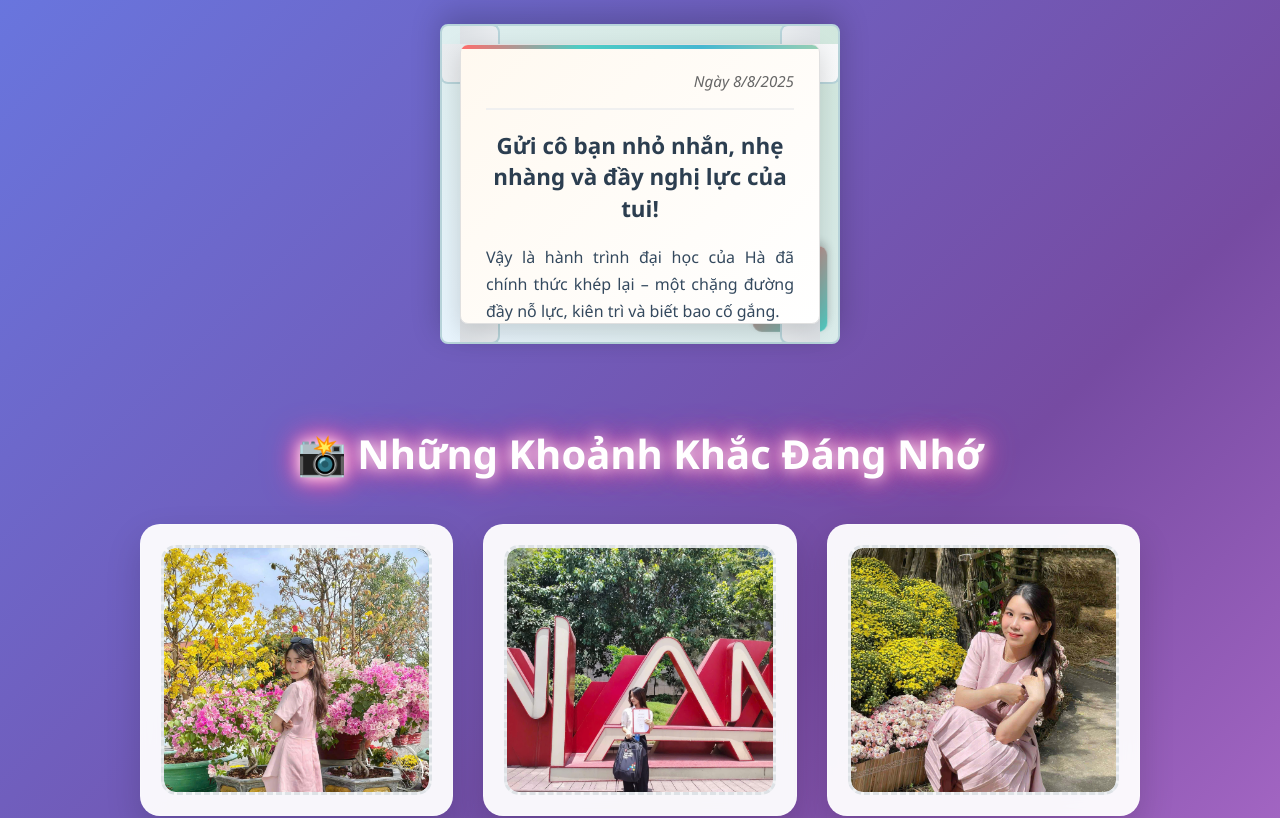
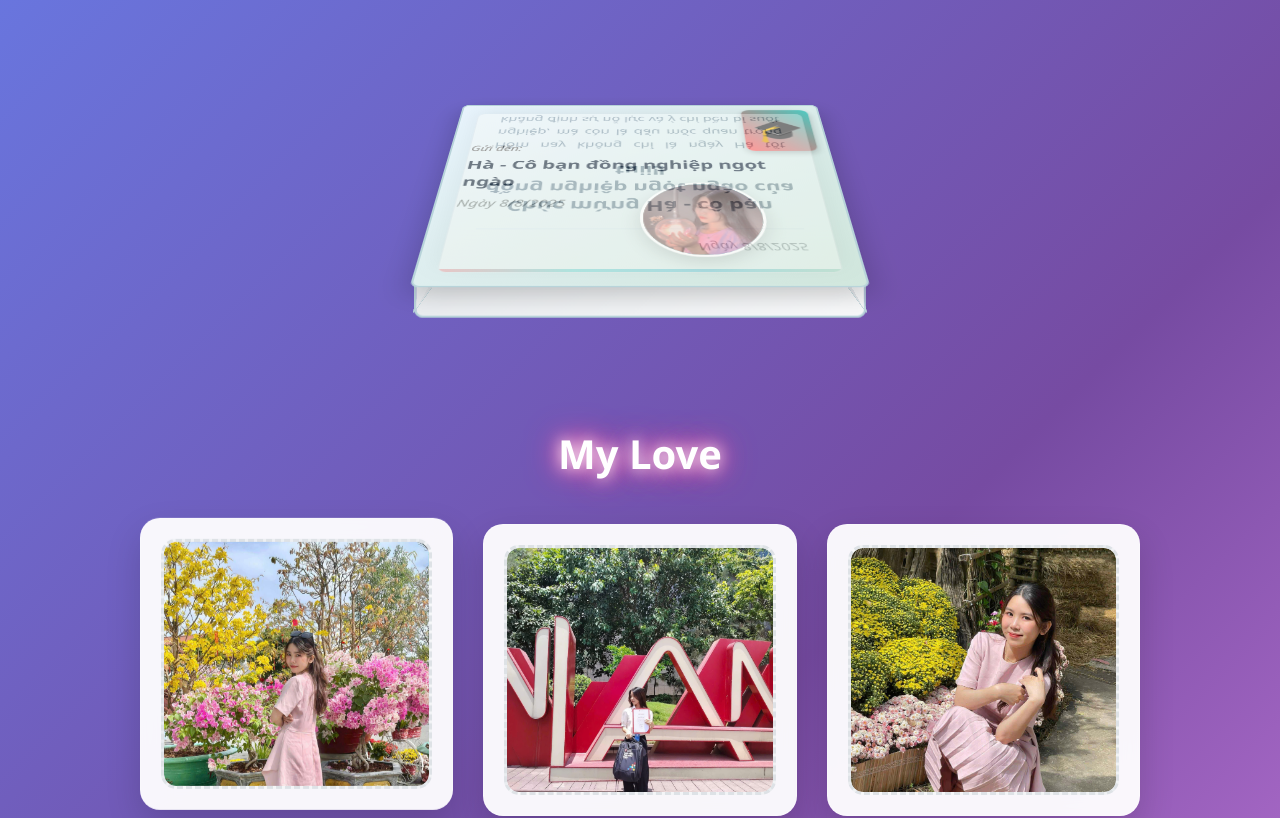
Before and after one commit to baogocm/fromMyTien, a React (Vite) app: page / in a window 1280 px wide. Shown: the part 300-1118 px from the top of the page. Built offline with nearby package versions, Linux system fonts and the light colour scheme.

Commit message:
update img letter

```diff
--- a/src/App.css
+++ b/src/App.css
@@ -109,9 +109,58 @@ body {
   animation: pulse 2s infinite;
 }
 
+.envelope-image {
+  position: absolute;
+  top: 50%;
+  left: 50%;
+  transform: translate(-50%, -50%);
+  width: 120px;
+  height: 120px;
+  border-radius: 50%;
+  overflow: hidden;
+  border: 3px solid rgba(255, 255, 255, 0.8);
+  box-shadow: 0 8px 20px rgba(0, 0, 0, 0.15);
+  animation: float 4s ease-in-out infinite;
+  z-index: 2;
+}
+
+.envelope-image img {
+  width: 100%;
+  height: 100%;
+  object-fit: cover;
+  transition: all 0.3s ease;
+}
+
+.envelope-image::before {
+  content: '';
+  position: absolute;
+  top: 0;
+  left: 0;
+  right: 0;
+  bottom: 0;
+  background: linear-gradient(45deg, transparent, rgba(255, 255, 255, 0.3), transparent);
+  animation: shimmer 3s ease-in-out infinite;
+  z-index: 1;
+}
+
+.envelope-image::after {
+  content: '';
+  position: absolute;
+  top: -2px;
+  left: -2px;
+  right: -2px;
+  bottom: -2px;
+  background: linear-gradient(45deg, #ff6b6b, #4ecdc4, #45b7d1, #96ceb4);
+  border-radius: 50%;
+  z-index: -1;
+  animation: rotateGlow 4s linear infinite;
+}
+
 .address-area {
   margin-top: 60px;
   text-align: left;
+  z-index: 3;
+  position: relative;
 }
 
 .to-label {
@@ -350,6 +399,19 @@ body {
   border: 1px solid rgba(255, 255, 255, 0.2);
   position: relative;
   overflow: hidden;
+  animation: floatFrame 6s ease-in-out infinite;
+}
+
+.photo-frame:nth-child(1) {
+  animation-delay: 0s;
+}
+
+.photo-frame:nth-child(2) {
+  animation-delay: 2s;
+}
+
+.photo-frame:nth-child(3) {
+  animation-delay: 4s;
 }
 
 .photo-frame::before {
@@ -368,9 +430,27 @@ body {
   transform: translateX(100%);
 }
 
+.photo-frame::after {
+  content: '';
+  position: absolute;
+  top: -50%;
+  left: -50%;
+  width: 200%;
+  height: 200%;
+  background: conic-gradient(from 0deg, transparent, rgba(102, 126, 234, 0.1), transparent);
+  animation: rotateGlow 4s linear infinite;
+  opacity: 0;
+  transition: opacity 0.3s ease;
+}
+
+.photo-frame:hover::after {
+  opacity: 1;
+}
+
 .photo-frame:hover {
-  transform: translateY(-10px) scale(1.05);
-  box-shadow: 0 25px 50px rgba(0, 0, 0, 0.25);
+  transform: translateY(-15px) scale(1.05) rotate(2deg);
+  box-shadow: 0 30px 60px rgba(0, 0, 0, 0.25), 0 0 30px rgba(102, 126, 234, 0.3);
+  border-color: rgba(102, 126, 234, 0.5);
 }
 
 .photo-placeholder {
@@ -391,6 +471,7 @@ body {
 .photo-frame:hover .photo-placeholder {
   border-color: #667eea;
   background: linear-gradient(135deg, #e8f4fd 0%, #d1e7dd 100%);
+  box-shadow: inset 0 0 20px rgba(102, 126, 234, 0.2);
 }
 
 .photo-placeholder img {
@@ -399,10 +480,12 @@ body {
   object-fit: cover;
   border-radius: 12px;
   transition: all 0.3s ease;
+  filter: brightness(1) contrast(1);
 }
 
 .photo-frame:hover .photo-placeholder img {
-  transform: scale(1.1);
+  transform: scale(1.1) rotate(1deg);
+  filter: brightness(1.1) contrast(1.1) saturate(1.2);
 }
 
 .photo-icon {
@@ -602,6 +685,33 @@ body {
   }
 }
 
+@keyframes floatFrame {
+  0%, 100% {
+    transform: translateY(0px);
+  }
+  50% {
+    transform: translateY(-8px);
+  }
+}
+
+@keyframes rotateGlow {
+  0% {
+    transform: rotate(0deg);
+  }
+  100% {
+    transform: rotate(360deg);
+  }
+}
+
+@keyframes shimmer {
+  0%, 100% {
+    opacity: 0;
+  }
+  50% {
+    opacity: 1;
+  }
+}
+
 @keyframes confettiFall {
   0% {
     transform: translateY(-100vh) rotate(0deg);
@@ -622,6 +732,11 @@ body {
   .envelope {
     width: 320px;
     height: 260px;
+  }
+
+  .envelope-image {
+    width: 80px;
+    height: 80px;
   }
 
   .letter-paper {
@@ -685,6 +800,11 @@ body {
     height: 240px;
   }
 
+  .envelope-image {
+    width: 60px;
+    height: 60px;
+  }
+
   .letter-paper {
     padding: 15px;
     max-height: 200px;
@@ -743,4 +863,9 @@ body {
   .gallery-title {
     font-size: 1.6rem;
   }
+
+  .envelope-image {
+    width: 50px;
+    height: 50px;
+  }
 }
--- a/src/App.jsx
+++ b/src/App.jsx
@@ -4,6 +4,7 @@ import './App.css'
 import photo1 from './assets/img1.jpg'
 import photo2 from './assets/img2.jpg'
 import photo3 from './assets/img3.jpg'
+import img4 from './assets/img4.jpg'
 
 function App() {
   const [showLetter, setShowLetter] = useState(false)
@@ -14,8 +15,8 @@ function App() {
   useEffect(() => {
     // Hiển thị lá thư sau 1 giây
     const timer1 = setTimeout(() => setShowLetter(true), 1000)
-    // Mở phong bì sau 2 giây
-    const timer2 = setTimeout(() => setIsEnvelopeOpen(true), 2000)
+    // Mở phong bì sau 5 giây
+    const timer2 = setTimeout(() => setIsEnvelopeOpen(true), 5000)
     // Hiển thị gallery ảnh sau 3.5 giây
     const timer3 = setTimeout(() => setShowPhotoGallery(true), 3500)
     // Hiển thị hình ảnh chúc mừng sau 5 giây
@@ -48,9 +49,12 @@ function App() {
                 <div className="stamp-area">
                   <div className="stamp">🎓</div>
                 </div>
+                <div className="envelope-image">
+                  <img src={img4} alt="Hình ảnh đặc biệt" />
+                </div>
                 <div className="address-area">
                   <div className="to-label">Gửi đến:</div>
-                  <div className="recipient">Hà - Cô bạn nhỏ nhắn</div>
+                  <div className="recipient">Hà - Cô bạn đồng nghiệp ngọt ngào</div>
                   <div className="date">Ngày {new Date().toLocaleDateString('vi-VN')}</div>
                 </div>
               </div>
@@ -66,35 +70,26 @@ function App() {
                   <div className="letter-date">Ngày {new Date().toLocaleDateString('vi-VN')}</div>
                 </div>
                 <div className="letter-content">
-                  <h2>Gửi cô bạn nhỏ nhắn, nhẹ nhàng và đầy nghị lực của tui!</h2>
+                  <h2>Chúc mừng Hà - cô bạn đồng nghiệp ngọt ngào của tuii!!</h2>
 
                   <p>
-                    Vậy là hành trình đại học của Hà đã chính thức khép lại – một chặng đường đầy nỗ lực,
-                    kiên trì và biết bao cố gắng.
+                    Hôm nay không chỉ là ngày Hà tốt nghiệp, mà còn là dấu mốc quan trọng khẳng định sự nỗ lực
+                    và ý chí bền bỉ suốt thời gian qua. Tuii thực sự tự hào vì Hà đã vượt qua tất cả một cách xuất sắc,
+                    đúng với con người đầy quyết tâm mà mình luôn ngưỡng mộ.
                   </p>
 
                   <p>
-                    Hà là kiểu người bước vào một căn phòng chỉ cần mỉm cười là đã khiến người khác cảm thấy
-                    thoải mái. Tui tin, chính sự nhẹ nhàng ấy, cộng với tài năng và sự cố gắng bền bỉ,
-                    sẽ đưa Hà đến những nơi xứng đáng trong tương lai.
+                    Bước vào chặng đường mới, mong Hà sẽ luôn giữ vững tinh thần ấy, tự tin tỏa sáng và gặt hái
+                    nhiều thành công hơn nữa.
                   </p>
 
                   <p>
-                    Chúc Hà sau ngày hôm nay sẽ càng rực rỡ hơn nữa – trong công việc, trong cuộc sống
-                    và trong chính hành trình trưởng thành của mình. Dù chặng đường phía trước có thử thách
-                    hay ngã rẽ bất ngờ, hy vọng Hà vẫn sẽ giữ được tâm hồn dịu dàng ấy, và luôn biết mình
-                    đang đi về phía nào.
-                  </p>
-
-                  <p>
-                    Tui thấy rất vui vì đã từng có một khoảng thời gian đi chung với một người tuyệt vời
-                    như Hà. Tốt nghiệp chỉ là bắt đầu – còn bao nhiêu điều tuyệt vời đang chờ phía trước,
-                    cô gái bé nhỏ iu ơi.
+                    Với Tiên, Hà không chỉ là đồng nghiệp mà còn là người bạn tuyệt vời – luôn đáng quý và đáng trân trọng.
+                    Hãy tiếp tục viết nên những điều thật đẹp ở chặng đường sắp tới nheaaa!!!
                   </p>
 
                   <div className="signature">
                     <p>Mỹ Tiên!</p>
-                    <p className="signature-name">Người đồng đội cùng ăn trưa trong căn phòng máy lạnh mát rượi kkkk</p>
                   </div>
                 </div>
               </div>
@@ -106,7 +101,7 @@ function App() {
       {/* Gallery ảnh */}
       {showPhotoGallery && (
         <div className="photo-gallery-section">
-          <h2 className="gallery-title">📸 Những Khoảnh Khắc Đáng Nhớ</h2>
+          <h2 className="gallery-title">My Love</h2>
 
           <div className="photo-gallery">
             <div className="photo-frame">
```
Also changed, not shown: src/assets/img4.jpg (added).
